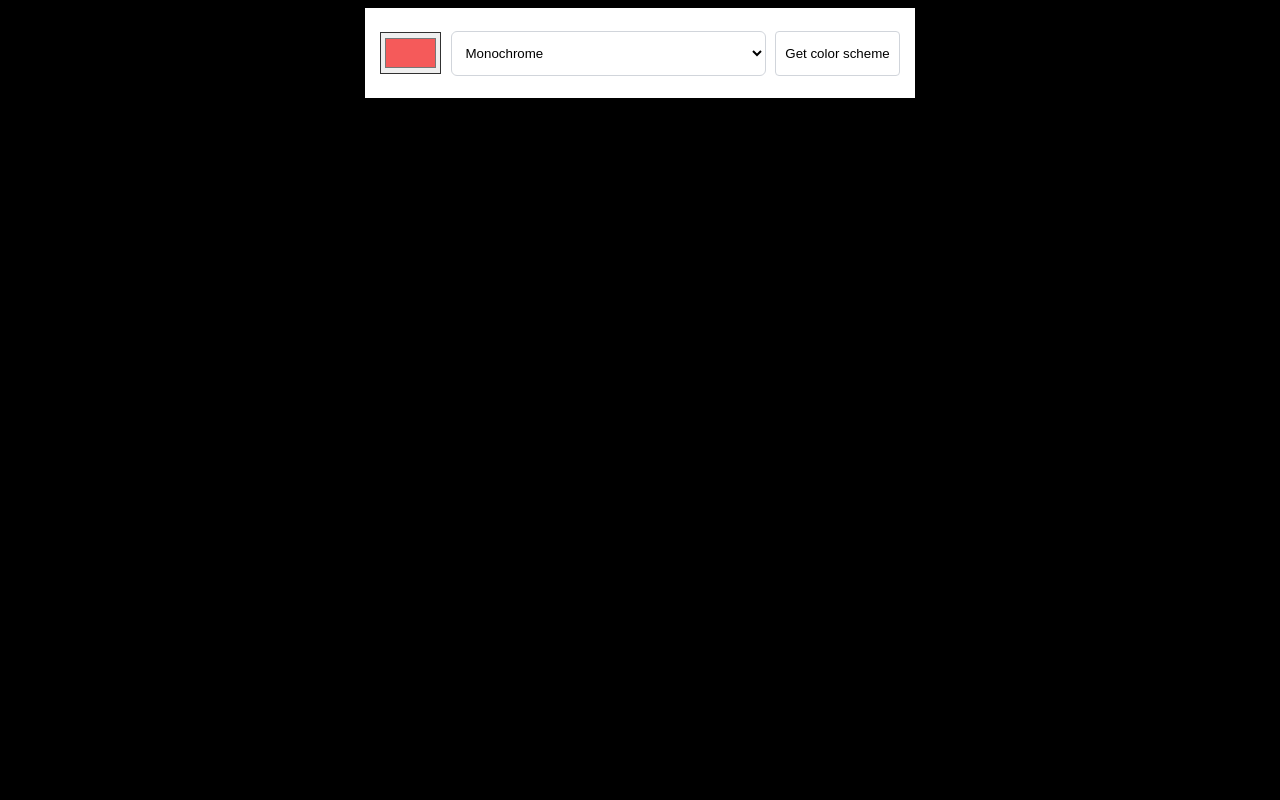
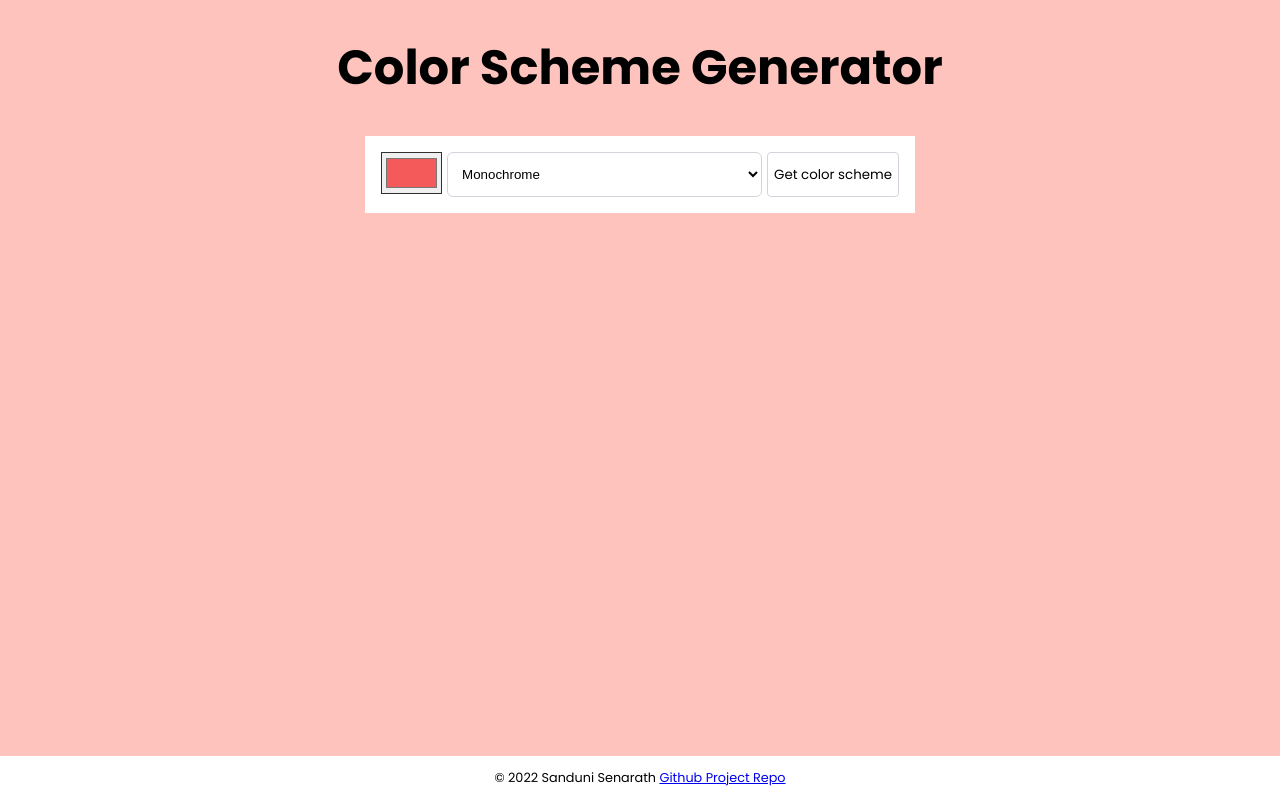
Before and after one commit to SSenarath/ColorSchemeGenerator, a plain HTML site: page index.html in a window 1280 px wide. Drawn offline with Linux system fonts and the light colour scheme; no server answers.

Commit message:
Refactored styling and added footer.

```diff
--- a/index.html
+++ b/index.html
@@ -1,6 +1,7 @@
 <!DOCTYPE html>
 <html lang="en">
 <head>
+    <link rel="preconnect" href="https://fonts.googleapis.com"><link rel="preconnect" href="https://fonts.gstatic.com" crossorigin><link href="https://fonts.googleapis.com/css2?family=Poppins:ital,wght@0,100;0,200;0,300;0,400;0,500;0,600;0,700;0,800;0,900;1,100;1,200;1,300;1,400;1,500;1,600;1,700;1,800;1,900&display=swap" rel="stylesheet">
     <meta charset="UTF-8">
     <meta http-equiv="X-UA-Compatible" content="IE=edge">
     <meta name="viewport" content="width=device-width, initial-scale=1.0">
@@ -9,6 +10,8 @@
 </head>
 <body>
     <div class ="container">
+        <h1>Color Scheme Generator</h1>
+        <div class="app">
             <header>
                 <input id = "hex" type="color" value="#F55A5A" >
                 <select id="drop-down">
@@ -23,34 +26,12 @@
                 <button id ="result-btn">Get color scheme</button>
             </header>
             <section id ="color-scheme">
-            <!-- <div style=background:aqua class ="color-box">
-                <div class = "color-code" id ="color-one-code">
-                    #F55A5A
+            </section>
         </div>
     </div>
-            <div class ="color-box">
-                <div class = "color-code" id ="color-one-code">
-                    #F55A5A
-                </div>
-            </div>
-            <div class ="color-box">
-                <div class = "color-code">
-                    #F55A5A
-                </div>
-            </div>
-            <div class ="color-box">
-                <div class = "color-code" id ="color-one-code">
-                    #F55A5A
-                </div>
-            </div>
-            <div class ="color-box">
-                <div class = "color-code" id ="color-one-code">
-                    #F55A5A
-                </div>
-            </div> -->
-
-        </section>
-    </div>
+    <footer>
+        <p>© 2022 Sanduni Senarath <a href="https://github.com/SSenarath/ColorSchemeGenerator" target="_blank">Github Project Repo</a></p>
+    </footer>
     <script src="index.js"></script>
 </body>
 </html>
--- a/styles.css
+++ b/styles.css
@@ -1,22 +1,39 @@
 body {
-    background: rgb(0, 0, 0);
+    background: #FDC3BC;
     font-size: 80%;
+    display: flex;
+    height: 100vh;
+    flex-direction: column;
+    margin: 0;
+
+
 
 }
 
+body, button, option {
+    font-family: 'Poppins', sans-serif;
+}
+
 .container {
-    height: 550px;
-    max-width: 550px;
+    display: flex;
+    flex-direction: column;
+    text-align: center;
+}
+
+h1 {
+    font-size: 3rem;
+}
+
+
+.app {
+    border-radius: 5px;
     margin: auto;
 }
 
 header {
-    height: 90px;
+    padding: 1rem;
     background: white;
     display: flex;
-    padding: 0px 15px;
-    align-items: center;
-    justify-content: space-between;
     gap: 5px;
 }
 
@@ -24,6 +41,7 @@ input {
     height:42px;
     width: 61px;
     border: 0.5px solid #313131;
+
 }
 
 #drop-down {
@@ -38,13 +56,17 @@ input {
 
 
 #result-btn {
-
 box-sizing: border-box;
-width: 125px;
 height: 45px;
 background: #FFFFFF;
 border: 1px solid #D1D5DB;
 border-radius: 4px;
+
+
+}
+
+input, select, button {
+    cursor: pointer;
 }
 
 section {
@@ -66,3 +88,10 @@ section {
     width: 110px;
 
 }
+
+footer {
+    margin-top: auto;
+    text-align: center;
+    background-color: white;
+
+}
```
Lines whose indentation alone changed are shown as unchanged.
